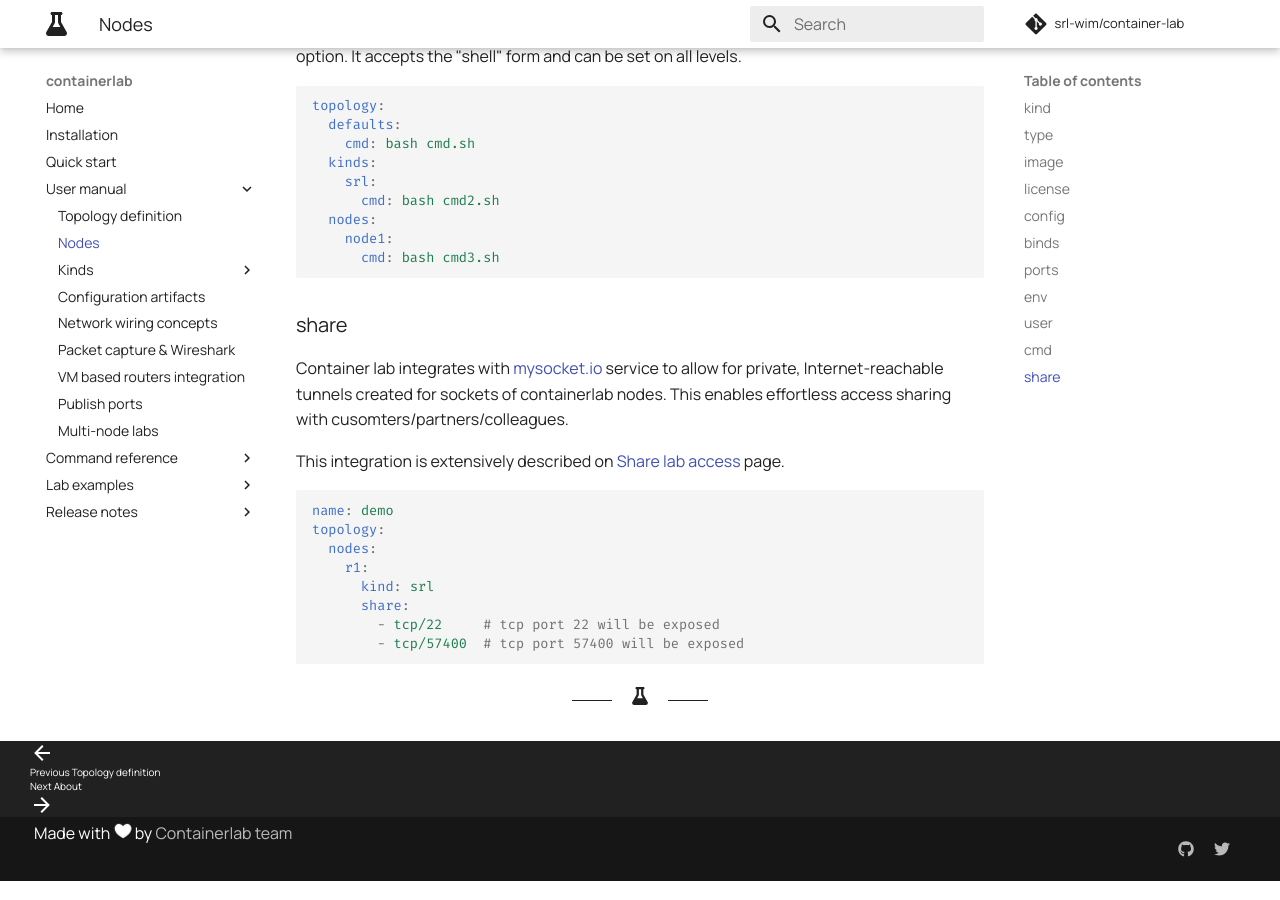
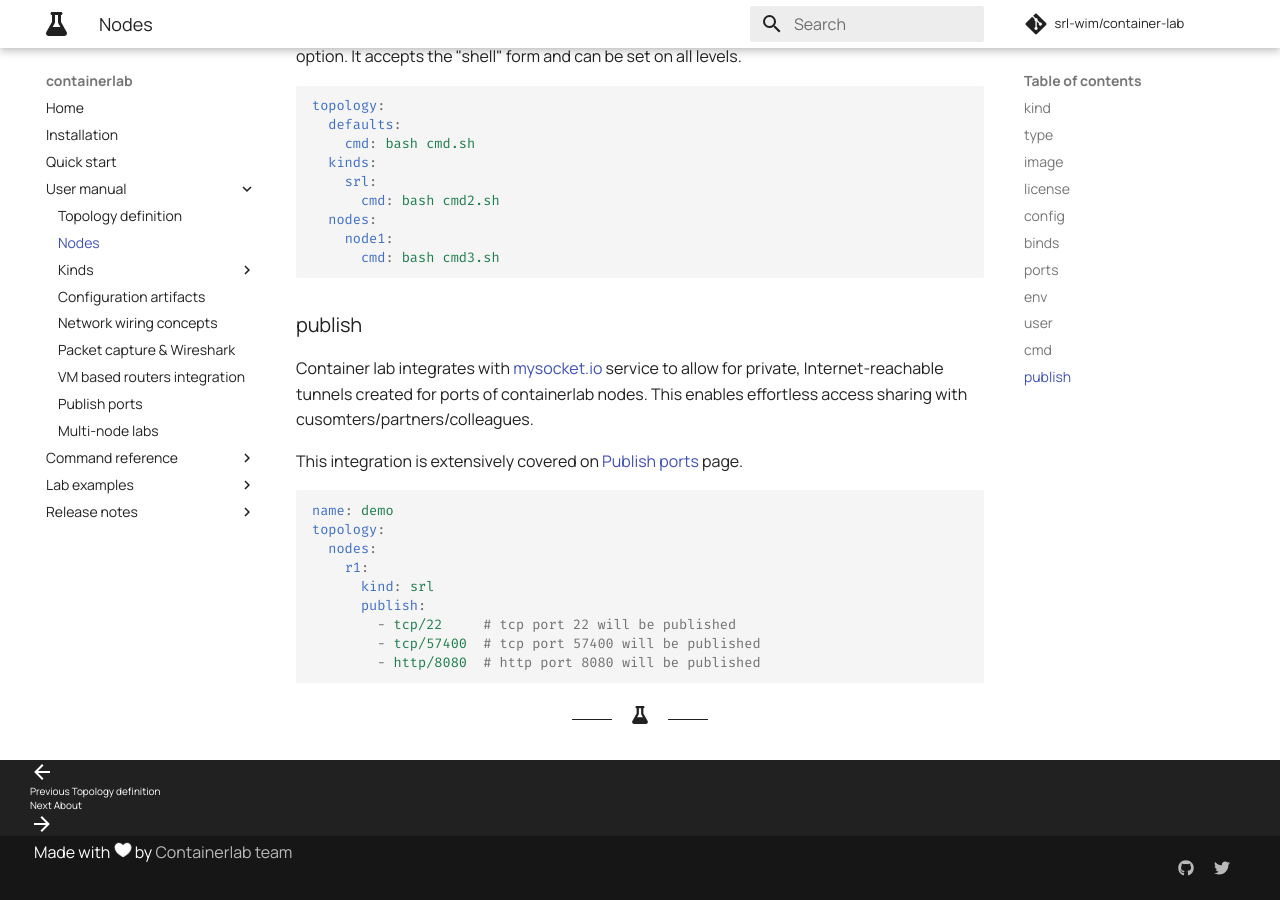
Before and after one commit to srl-labs/containerlab, an MkDocs documentation site: the page built from docs/manual/nodes.md, in a window 1280 px wide and 900 px high, scrolled down 3649 px. Built offline with MkDocs 1.6.1 and Material for MkDocs 9.7.7, drawn with Linux system fonts in a browser that asks for light colours; comment, search, counter and statistics services are not loaded.

Commit message:
fixed share->publish

````diff
--- a/docs/manual/nodes.md
+++ b/docs/manual/nodes.md
@@ -143,10 +143,10 @@ topology:
       cmd: bash cmd3.sh
 ```
 
-### share
-Container lab integrates with [mysocket.io](https://mysocket.io) service to allow for private, Internet-reachable tunnels created for sockets of containerlab nodes. This enables effortless access sharing with cusomters/partners/colleagues.
+### publish
+Container lab integrates with [mysocket.io](https://mysocket.io) service to allow for private, Internet-reachable tunnels created for ports of containerlab nodes. This enables effortless access sharing with cusomters/partners/colleagues.
 
-This integration is extensively described on [Share lab access](published-ports.md) page.
+This integration is extensively covered on [Publish ports](published-ports.md) page.
 
 ```yaml
 name: demo
@@ -154,7 +154,8 @@ topology:
   nodes:
     r1:
       kind: srl
-      share:
-        - tcp/22     # tcp port 22 will be exposed
-        - tcp/57400  # tcp port 57400 will be exposed
+      publish:
+        - tcp/22     # tcp port 22 will be published
+        - tcp/57400  # tcp port 57400 will be published
+        - http/8080  # http port 8080 will be published
 ```
````
